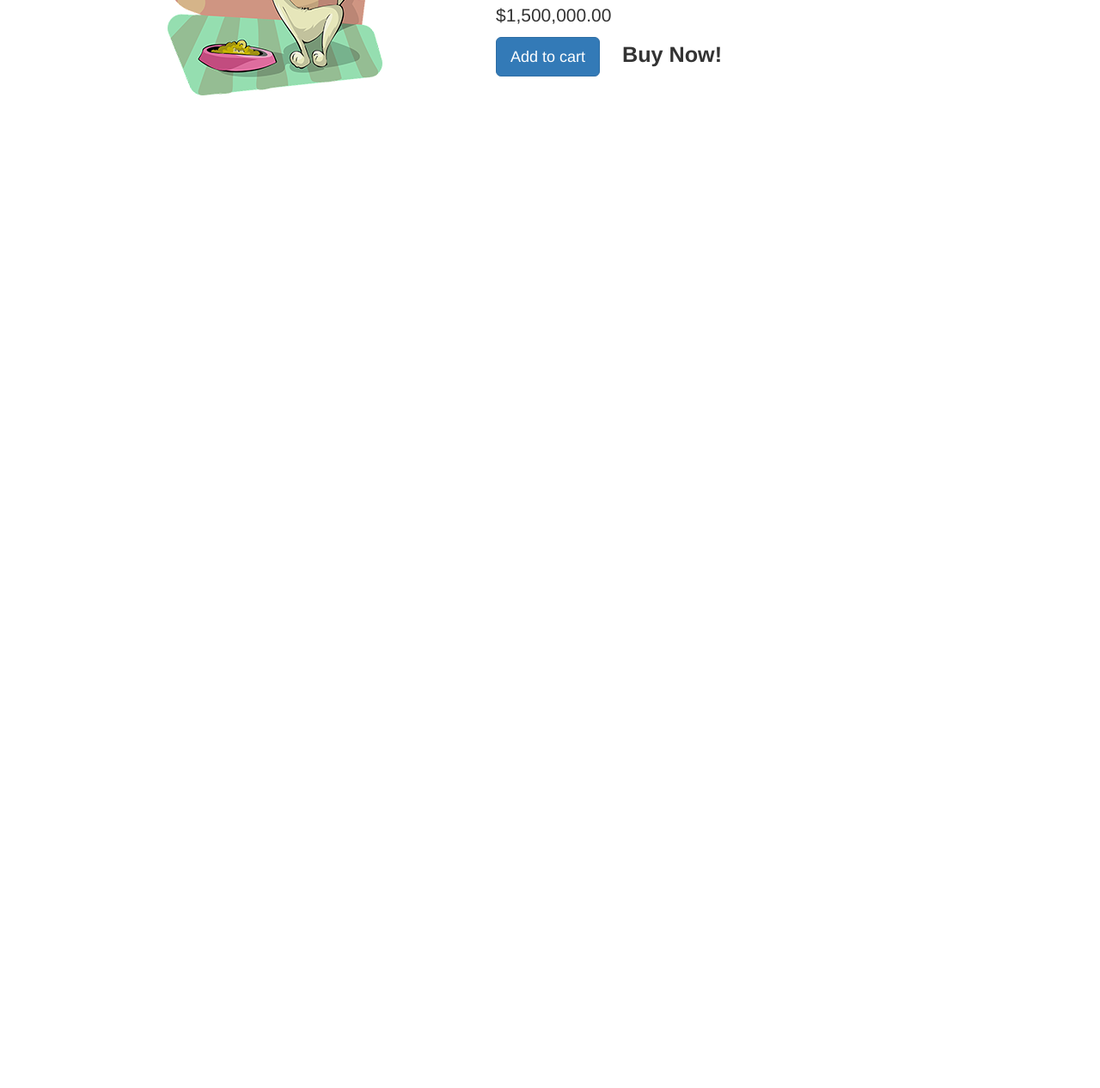
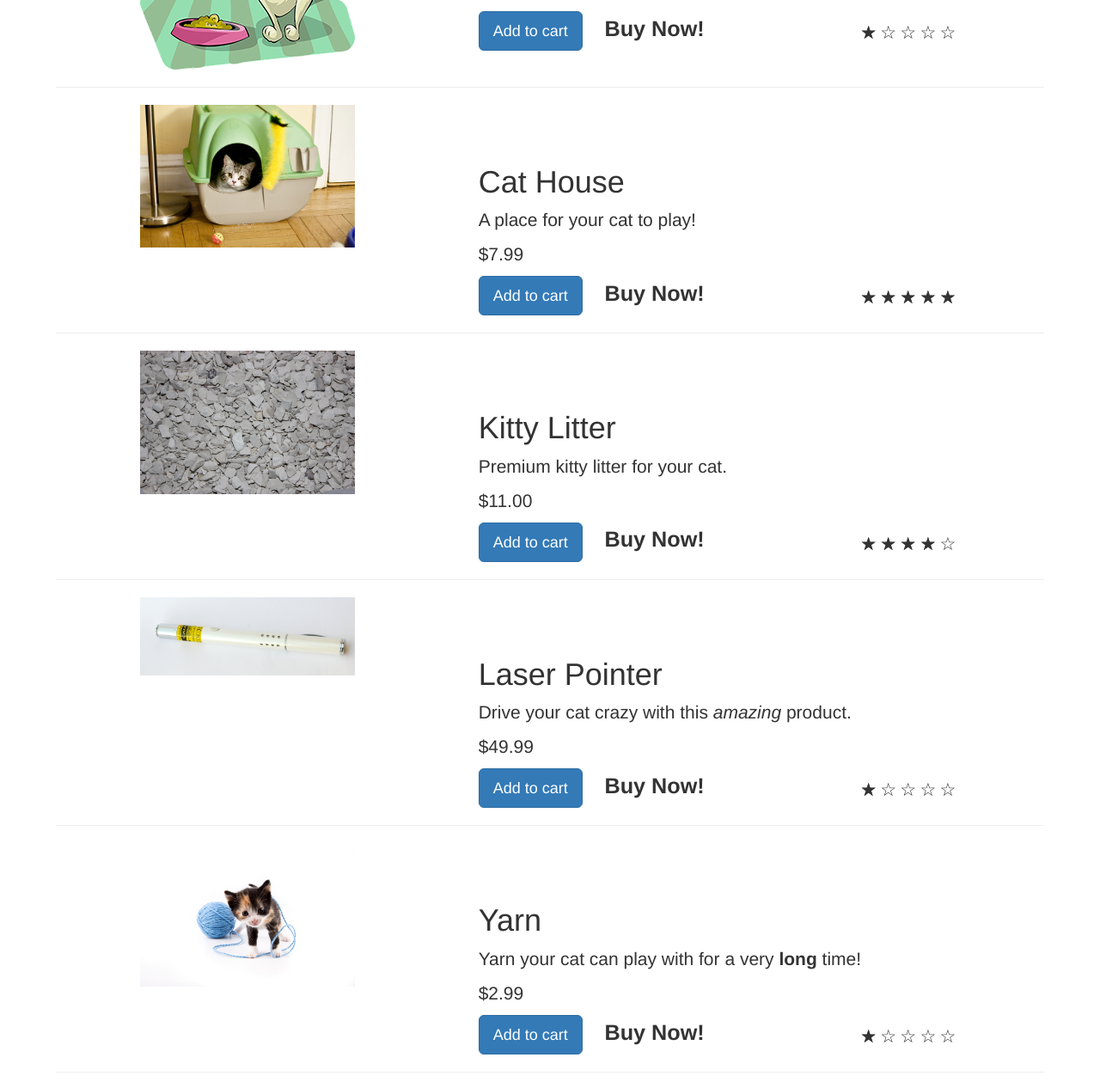
Before and after one commit to MizoneGit/VueJSNoComponents, a plain HTML site: page index.html in a window 1280 px wide. Shown: the part 328-1594 px from the top of the page at 86% size. Before the commit the page ends 800 px from the top, so only its background shows below. Drawn offline with nearby package versions, Linux system fonts and the light colour scheme.

Commit message:
Листинг 5.22

```diff
--- a/assets/css/app.css
+++ b/assets/css/app.css
@@ -50,8 +50,9 @@ body {
     max-height:300px;
     max-width:100%;
 }
-.figure {
-
+figure img{
+    max-width: 250px;
+    max-height: 300px;
 }
 
 .rating-active:before {
--- a/index.html
+++ b/index.html
@@ -4,14 +4,14 @@
     <meta charset="UTF-8">
     <title>Store</title>
     <script src="https://unpkg.com/vue@2.6.14/dist/vue.js"></script>
-    <link rel="stylesheet" href="https://maxcdn.bootstrapcdn.com/bootstrap/3.3.7/css/bootstrap.min.css" crossorigin="anonymous">
+    <link rel="stylesheet" href="https://maxcdn.bootstrapcdn.com/bootstrap/3.3.7/css/bootstrap.min.css" integrity="sha384-BVYiiSIFeK1dGmJRAkycuHAHRg32OmUcww7on3RYdg4Va+PmSTsz/K68vbdEjh4u" crossorigin="anonymous">
+    <script src="https://cdnjs.cloudflare.com/ajax/libs/axios/0.16.2/axios.js"></script>
     <link rel="stylesheet" type="text/css" href="assets/css/app.css">
 </head>
 
 <body>
     <div id="app">
         <header>
-            <div class="container">
             <div class="navbar navbar-default">
                 <div class="navbar-header">
                     <h1>{{ siteName }}</h1>
@@ -20,12 +20,12 @@
                     <button type="button" class="btn btn-default btn-lg" @click="showCheckout"><span class="glyphicon glyphicon-shopping-cart">{{ cartItemCount }}</span> Checkout</button>
                 </div>
             </div>
-            </div>
         </header>
         <main>
             <div class="container">
-                <div class="row product">
                 <div v-if="showProduct">
+                    <div v-for="product in sortedProducts">
+                        <div class="row">
                             <div class="col-md-2 col-md-offset-1">
                                 <figure>
                                     <img :src="product.image" alt="catFood">
@@ -35,14 +35,21 @@
                                 <h1 v-text="product.title"></h1>
                                 <p v-html="product.description"></p>
                                 <p class="price">{{ product.price | formatPrice }}</p>
-                            <button @click="addToCart" v-if="canAddToCart" class="btn btn-primary btn-lg">Add to cart</button>
+                                <button @click="addToCart(product)" v-if="canAddToCart(product)" class="btn btn-primary btn-lg">Add to cart</button>
                                 <button v-else disabled="true" class="btn btn-primary btn-lg">Add to cart</button>
-                            <span class="inventory-message" v-if="product.availableInventory - cartItemCount === 0">Only {{product.availableInventory - cartItemCount}} left!</span>
-                            <span class="inventory-message" v-else-if="product.availableInventory - cartItemCount < 5">Only {{product.availableInventory - cartItemCount}} left!</span>
+                                <span class="inventory-message" v-if="product.availableInventory - cartCount(product.id) === 0">All Out!</span>
+                                <span class="inventory-message" v-else-if="product.availableInventory - cartCount(product.id) < 5">Only {{product.availableInventory - cartCount(product.id)}} left!</span>
                                 <span class="inventory-message" v-else>Buy Now!</span>
+                                <div class="rating">
+                                    <span v-bind:class="{'rating-active': checkRating(n, product)}" v-for="n in 5">☆</span>
+                                </div>
+                            </div>
+                        </div>
+                        <hr>
                     </div>
                 </div>
                 <div class="" v-else>
+                    <div class="row">
                         <div class="col-md-6">
                             <strong>First Name:</strong>
                             <input v-model.trim="order.firstname" class="form-control"/>
@@ -121,14 +128,6 @@
         el: '#app',
         data: {
             siteName: "Vue.js Pet Depot",
-            product: {
-                id: 1001,
-                title: "Cat Food, 25lb bag",
-                description: "A 25 pound bag of <em>irresistible</em>," + " organic goodness for your cat.",
-                price: 150000000,
-                image: "assets/images/product-fullsize.png",
-                availableInventory: 10,
-            },
             order: {
                 firstname: "",
                 lastname: "",
@@ -143,6 +142,7 @@
                 sendGift: "Send As A Gift",
                 dontSendGift: "Do Not Send As A Gift",
             },
+            products: [],
             cart: [],
             showProduct: true,
             states: {
@@ -170,23 +170,55 @@
             }
         },
         methods: {
-            addToCart() {
-                this.cart.push(this.product.id);
+            addToCart({ id }) {
+                this.cart.push(id);
             },
             showCheckout() {
               this.showProduct = this.showProduct ? false : true;
             },
             submitForm() {
                 alert('Submitted');
+            },
+            checkRating(n, { rating }) {
+                return rating - n >= 0;
+            },
+            cartCount(id) {
+                let count = 0;
+                for(let i = 0; i < this.cart.length; i++) {
+                    if(this.cart[i] === id) {
+                        count++;
+                    }
+                }
+                return count;
+            },
+            canAddToCart({ id, availableInventory }) {
+                return availableInventory > this.cartCount(id);
             }
         },
         computed: {
             cartItemCount() {
                 return this.cart.length || "";
             },
-            canAddToCart() {
-              return this.product.availableInventory > this.cartItemCount;
+            sortedProducts() {
+                if(this.products. length > 0) {
+                    let productsArray = this.products.slice(0);
+                    function compare(a, b) {
+                        if(a.title.toLowerCase() < b.title.toLowerCase())
+                            return -1;
+                        if(a.title.toLowerCase() > b.title.toLowerCase())
+                            return 1;
+                        return 0;
                     }
+                    return productsArray.sort(compare);
+                }
+            }
+        },
+        created: function () {
+            axios.get('./products.json')
+                .then((response) => {
+                    this.products = response.data.products;
+                    console.log(this.products);
+                });
         }
     });
 </script>
--- /dev/null
+++ b/products.json
@@ -0,0 +1,49 @@
+{
+  "products":[
+    {
+      "id": 1001,
+      "title": "Cat Food, 25lb bag",
+      "description": "A 25 pound bag of <em>irresistible</em>, organic goodness for your cat.",
+      "price": 2000,
+      "image": "assets/images/product-fullsize.png",
+      "availableInventory": 10,
+      "rating": 1
+    },
+    {
+      "id": 1002,
+      "title": "Yarn",
+      "description": "Yarn your cat can play with for a very <strong>long</strong> time!",
+      "price": 299,
+      "image": "assets/images/yarn.jpg",
+      "availableInventory": 7,
+      "rating": 1
+    },
+    {
+      "id": 1003,
+      "title": "Kitty Litter",
+      "description": "Premium kitty litter for your cat.",
+      "price": 1100,
+      "image": "assets/images/cat-litter.jpg",
+      "availableInventory": 99,
+      "rating": 4
+    },
+    {
+      "id": 1004,
+      "title": "Cat House",
+      "description": "A place for your cat to play!",
+      "price": 799,
+      "image": "assets/images/cat-house.jpg",
+      "availableInventory": 11,
+      "rating": 5
+    },
+    {
+      "id": 1005,
+      "title": "Laser Pointer",
+      "description": "Drive your cat crazy with this <em>amazing</em> product.",
+      "price": 4999,
+      "image": "assets/images/laser-pointer.jpg",
+      "availableInventory": 25,
+      "rating": 1
+    }
+  ]
+}
```
Also changed, not shown: assets/images/Mindy_Mouse_cat_toy.jpg (added), assets/images/cat-house.jpg (added), assets/images/cat-litter.jpg (added), assets/images/laser-pointer.jpg (added), assets/images/yarn.jpg (added). Lines whose indentation alone changed are shown as unchanged.
